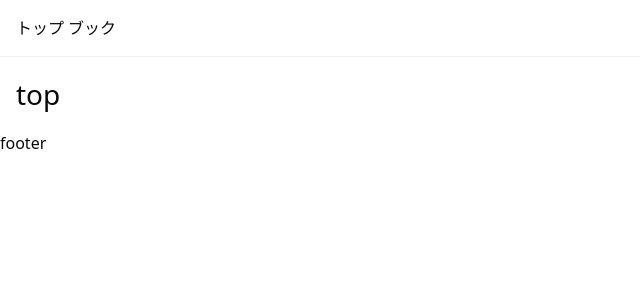
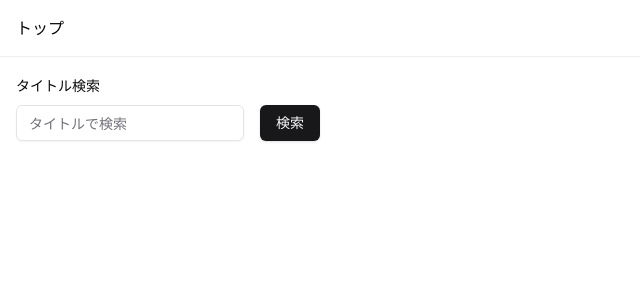
Before and after one commit to ediezindell/bunko, a Next.js app: page / in a window 1280 px wide. Shown: the top 300 px of the page, without its empty margins (0-640 px from the left). Built offline with nearby package versions, Linux system fonts and the light colour scheme.

Commit message:
feat: TOPに検索欄を配置

```diff
--- a/src/app/books/search/page.tsx
+++ b/src/app/books/search/page.tsx
@@ -1,3 +1,4 @@
+import { notFound } from 'next/navigation';
 import {
   Pagination,
   PaginationContent,
@@ -7,9 +8,8 @@ import {
   PaginationNext,
   PaginationPrevious,
 } from '@/components/ui/pagination';
-import { notFound } from 'next/navigation';
+import { SearchForm } from '@/components/SearchForm';
 import BookList from './_components/BookList';
-import { SearchForm } from './_components/SearchForm';
 import { getSearchParams } from './_lib/getSearchParams';
 import { searchBooks } from './_lib/searchBooks';
 type Props = {
--- a/src/app/layout.tsx
+++ b/src/app/layout.tsx
@@ -15,9 +15,9 @@ const Header = () => {
           <li>
             <Link href="/">トップ</Link>
           </li>
-          <li>
-            <Link href="/books">ブック</Link>
-          </li>
+          {/* <li> */}
+          {/*   <Link href="/books">ブック</Link> */}
+          {/* </li> */}
         </menu>
       </nav>
     </header>
@@ -25,7 +25,11 @@ const Header = () => {
 };
 
 const Footer = () => {
-  return <footer>footer</footer>;
+  return (
+    <footer>
+      {/* footer */}
+    </footer>
+  );
 };
 
 export default function RootLayout({
--- a/src/app/page.tsx
+++ b/src/app/page.tsx
@@ -1,3 +1,8 @@
+import { SearchForm } from '@/components/SearchForm';
 export default function Home() {
-  return <h1>top</h1>;
+  return (
+    <>
+      <SearchForm />
+    </>
+  )
 }
--- a/src/app/books/search/_components/SearchForm.tsx
+++ b/src/components/SearchForm.tsx
@@ -15,7 +15,7 @@ import {
 } from '@/components/ui/form';
 import { Input } from '@/components/ui/input';
 import { useRouter, useSearchParams } from 'next/navigation';
-import { getSearchParams } from '../_lib/getSearchParams';
+import { getSearchParams } from '../app/books/search/_lib/getSearchParams';
 
 const formSchema = z.object({
   searchWord: z.string().min(2, {
```
